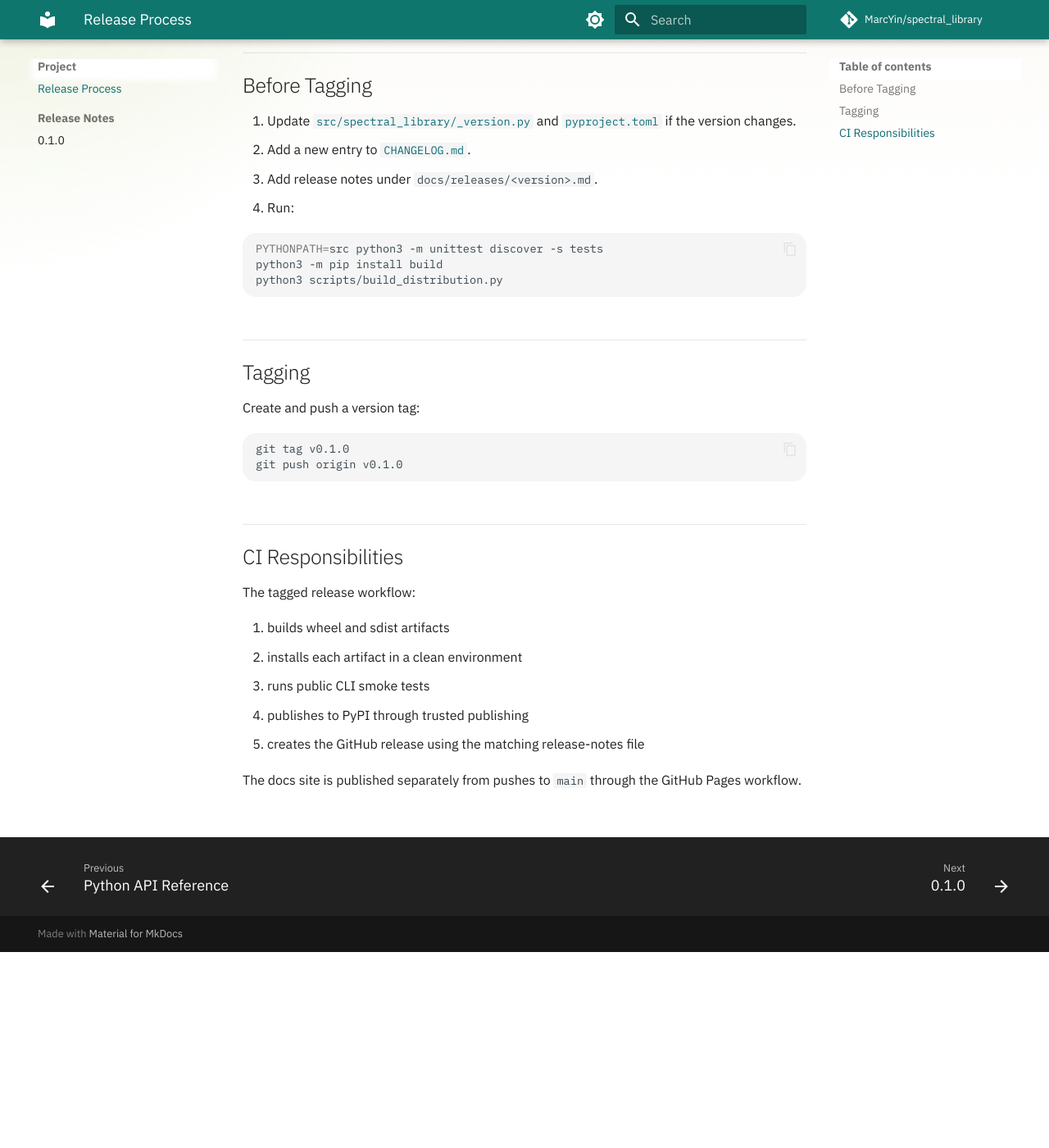
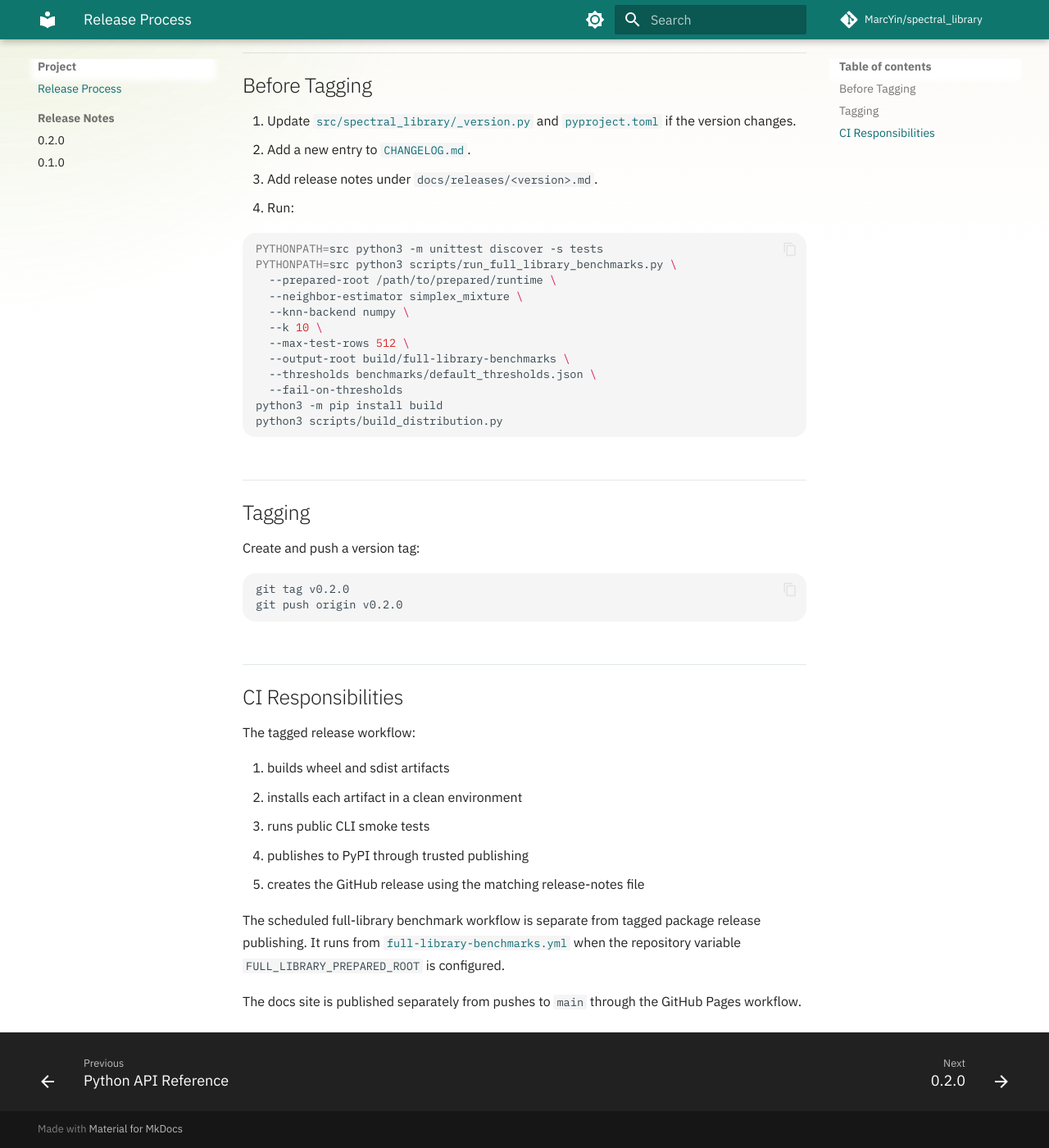
Before and after one commit to MarcYin/spectral_library, an MkDocs documentation site: the page built from docs/release_process.md, in a window 1280 px wide and 1400 px high, scrolled down 239 px. Shown: the whole window at 82% size. Built offline with MkDocs 1.6.1 and Material for MkDocs 9.7.7, drawn with Linux system fonts in a browser that asks for light colours; comment, search, counter and statistics services are not loaded.

Commit message:
docs(release): publish 0.2.0 notes and release process
Add the 0.2.0 release notes, update the MkDocs navigation and landing page, and refresh the maintainer release checklist to include the full-library benchmark gate before tagging.

Mark the older production-release design page as historical so the docs site points maintainers to the current release process instead of the original planning snapshot.

````diff
--- a/docs/release_process.md
+++ b/docs/release_process.md
@@ -16,6 +16,15 @@ This page summarizes the production release workflow for `spectral-library`.
 
 ```bash
 PYTHONPATH=src python3 -m unittest discover -s tests
+PYTHONPATH=src python3 scripts/run_full_library_benchmarks.py \
+  --prepared-root /path/to/prepared/runtime \
+  --neighbor-estimator simplex_mixture \
+  --knn-backend numpy \
+  --k 10 \
+  --max-test-rows 512 \
+  --output-root build/full-library-benchmarks \
+  --thresholds benchmarks/default_thresholds.json \
+  --fail-on-thresholds
 python3 -m pip install build
 python3 scripts/build_distribution.py
 ```
@@ -25,8 +34,8 @@ python3 scripts/build_distribution.py
 Create and push a version tag:
 
 ```bash
-git tag v0.1.0
-git push origin v0.1.0
+git tag v0.2.0
+git push origin v0.2.0
 ```
 
 ## CI Responsibilities
@@ -39,5 +48,10 @@ The tagged release workflow:
 4. publishes to PyPI through trusted publishing
 5. creates the GitHub release using the matching release-notes file
 
+The scheduled full-library benchmark workflow is separate from tagged package
+release publishing. It runs from
+[`full-library-benchmarks.yml`](https://github.com/MarcYin/spectral_library/blob/main/.github/workflows/full-library-benchmarks.yml)
+when the repository variable `FULL_LIBRARY_PREPARED_ROOT` is configured.
+
 The docs site is published separately from pushes to `main` through the GitHub
 Pages workflow.
--- a/mkdocs.yml
+++ b/mkdocs.yml
@@ -61,6 +61,7 @@ nav:
   - Project:
       - Release Process: release_process.md
       - Release Notes:
+          - "0.2.0": releases/0.2.0.md
           - "0.1.0": releases/0.1.0.md
   - Internal:
       - Internal Docs Overview: internal_overview.md
````
Also changed, not shown: CHANGELOG.md (+38 -0 lines), RELEASE.md (+14 -2 lines), docs/index.md (+1 -0 lines), docs/production_release_standard_plan.md (+5 -0 lines), docs/releases/0.2.0.md (added, +71 -0 lines).
